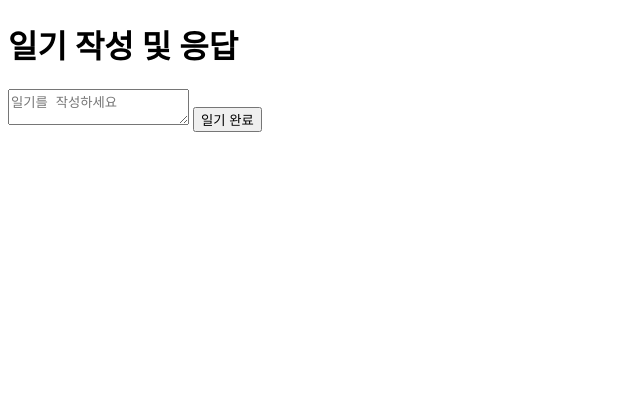
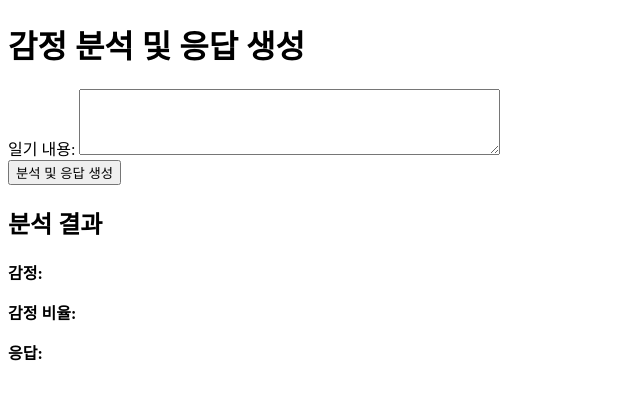
Before and after one commit to devHyeon99/My-Emotion, a website: page public/Main.html in a window 1280 px wide. Shown: the whole page, without its empty margins (0-640 px from the left). Drawn offline with Linux system fonts and the light colour scheme.

```diff
--- a/public/Main.html
+++ b/public/Main.html
@@ -1,26 +1,33 @@
 <!DOCTYPE html>
-<html lang="en">
+<html>
+<head>
+    <title>감정 분석 및 응답 생성</title>
+</head>
+<body>
+    <h1>감정 분석 및 응답 생성</h1>
 
-<head>
-  <meta charset="UTF-8">
-  <meta name="viewport" content="width=device-width, initial-scale=1.0">
-  <title>일기 작성 및 응답</title>
-</head>
+    <form id="diaryForm">
+        <label for="userDiary">일기 내용:</label>
+        <textarea id="userDiary" name="userDiary" rows="4" cols="50"></textarea>
+        <br>
+        <button type="button" onclick="generateResponse()">분석 및 응답 생성</button>
+    </form>
 
-<body>
-  <h1>일기 작성 및 응답</h1>
-  <textarea id="diaryInput" placeholder="일기를 작성하세요"></textarea>
-  <button onclick="generateResponse()">일기 완료</button>
-  <div id="sentimentContainer"></div> <!-- 감정 분석 결과를 표시할 div 요소 추가 -->
-  <div id="responseContainer"></div>
+    <div id="result">
+        <h2>분석 결과</h2>
+        <p><strong>감정:</strong> <span id="sentimentResult"></span></p>
+        <p><strong>감정 비율:</strong> <span id="confidenceResult"></span></p>
+        <p><strong>응답:</strong></p>
+        <div id="assistantResponse"></div>
+    </div>
 
     <script>
         async function generateResponse() {
-      const userDiary = document.getElementById("diaryInput").value;
-
-      // 감정 분석 결과를 표시할 div 요소
-      const sentimentContainer = document.getElementById("sentimentContainer");
-      sentimentContainer.innerHTML = "감정 분석 중...";
+            const userDiary = document.getElementById('userDiary').value;
+            const resultContainer = document.getElementById('result');
+            const sentimentResult = document.getElementById('sentimentResult');
+            const confidenceResult = document.getElementById('confidenceResult');
+            const assistantResponse = document.getElementById('assistantResponse');
 
             const response = await fetch('https://port-0-my-emotion-jvpb2mlogxbfxf.sel5.cloudtype.app/generateResponse', {
                 method: 'POST',
@@ -30,17 +37,19 @@
                 body: JSON.stringify({ userDiary })
             });
 
+            if (response.ok) {
                 const data = await response.json();
-
-      // 감정 분석 결과를 표시할 div 요소에 감정 분석 결과 삽입
-      sentimentContainer.innerHTML = `감정 분석 결과: \n ${data.confidence}`;
-
-      const responseContainer = document.getElementById("responseContainer");
-      responseContainer.innerHTML = `OpenAI 답변: ${data.assistantResponse}`;
+                sentimentResult.textContent = data.sentiment;
+                confidenceResult.textContent = data.confidence;
+                assistantResponse.textContent = data.assistantResponse;
+            } else {
+                sentimentResult.textContent = '오류';
+                confidenceResult.textContent = '오류';
+                assistantResponse.textContent = '오류';
             }
 
-
+            resultContainer.style.display = 'block';
+        }
     </script>
 </body>
-
 </html>
```
Also changed, not shown: index.html (deleted, +0 -26 lines), 1 other file. Lines whose indentation alone changed are shown as unchanged.
